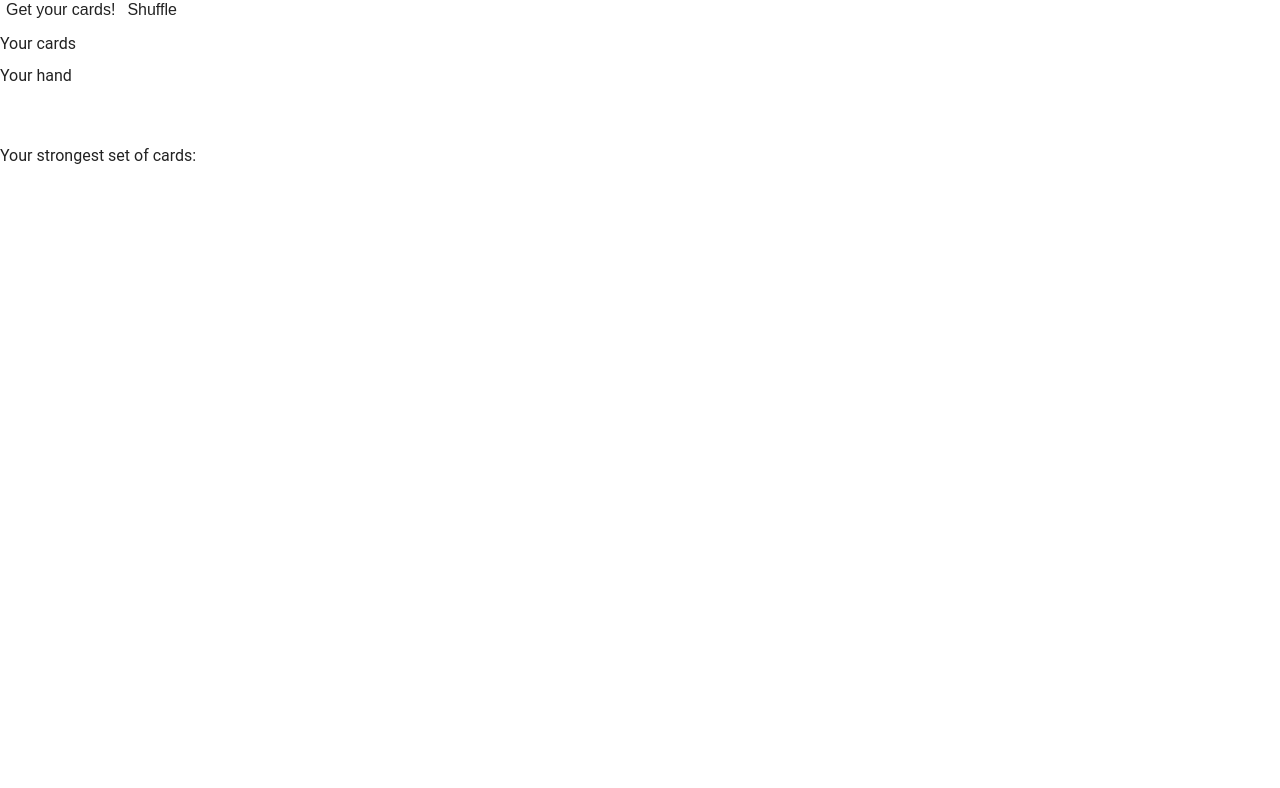
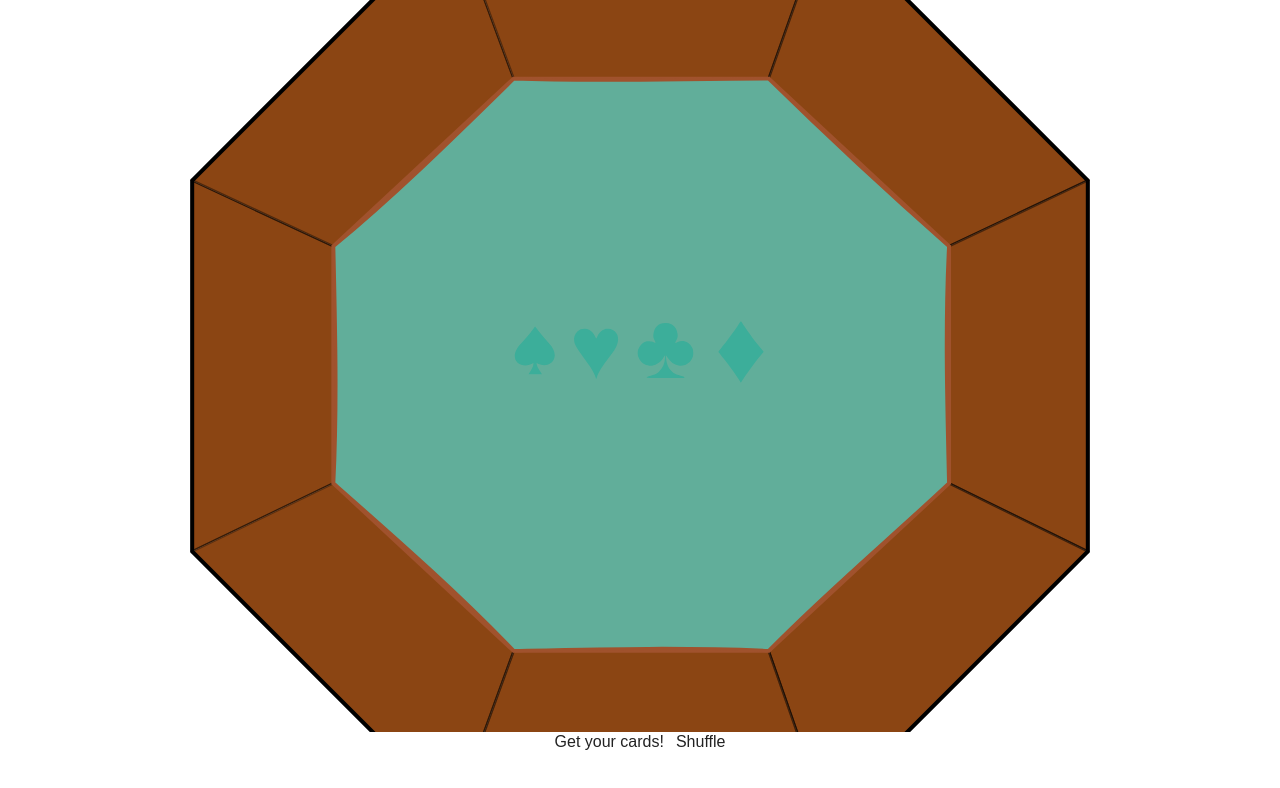
Before and after one commit to CezSew/React-poker, a React (Create React App) app: page / in a window 1280 px wide. Shown: the top 788 px of the page. Built offline with nearby package versions, Linux system fonts and the light colour scheme.

Commit message:
Added graphical layout

```diff
--- a/src/App.jsx
+++ b/src/App.jsx
@@ -65,7 +65,7 @@ class App extends React.Component {
     let randomCards = utils.getRandomCards(this.state.remainingCards, numberOfCards);
     let remainingCards = utils.exludeCardsFromRemaining(this.state.remainingCards, ...randomCards);
     let playerHand = utils.getPlayerHand([...utils.deepArrayClone(this.state.board), ...utils.deepArrayClone(randomCards), ...utils.deepArrayClone(this.state.playerCards)]);
- // let playerHand = utils.getPlayerHand([[7, "c"], [2, "d"], [9, "h"], [8, "s"], [5, "d"], [6, "c"]]);
+//  let playerHand = utils.getPlayerHand([[6, "d"], [5, "s"], [10, "c"], [4, "c"], [11, "s"], [2, "s"], [3, "s"]]);
     this.setState(
       {
         randomlySelectedCards: [...this.state.randomlySelectedCards, ...randomCards],
@@ -98,24 +98,34 @@ class App extends React.Component {
     let strongestHand = this.state.playerHand.map(card => <Card key={this.getKey()} card={card}/>);
     return (
       <div className="app">
+
+
+        <main className="app__table">
+          <ul className="app__board">{board}</ul>
+          <ul  className="app__hand">{playerCards}</ul>
+        </main>
+        <section className="app__controlls">
           {this.state.gameStep === '' && <button onClick={this.getHands}>Get your cards!</button>}
           {this.state.gameStep === 'start' && <button onClick={(e) => this.hitThBoard(3, 'flop')}>Get flop</button>}
           {this.state.gameStep === 'flop' && <button onClick={(e) => this.hitThBoard(1, 'turn')}>Get turn</button>}
           {this.state.gameStep === 'turn' && <button onClick={(e) => this.hitThBoard(1, 'river')}>Get river</button>}
+          <button onClick={this.shuffleTheDeck}>Shuffle</button>
 
 
-        <button onClick={this.shuffleTheDeck}>Shuffle</button>
+          <br />
+          <br/><br/><br/>
 
-         <ul className="app__board">{board}</ul><br/>
-         Your cards <br/>
-         <ul  className="app__hand">{playerCards}</ul>
-        <br />
-         Your hand <br/><br/>
-         {this.state.playerHandString}<br/><br/><br/>
+          {this.state.playerHandString &&
+          <aside className="app__strongest-hand-wrapper">
           Your strongest set of cards:
-         <ul  className="app__hand">
+            <ul  className="app__strongest-hand">
               {strongestHand}
-         </ul>
+            </ul>  <br/>
+          {this.state.playerHandString}
+          </aside> }
+
+        </section>
+
       </div>
     );
   }
--- a/src/css/App.css
+++ b/src/css/App.css
@@ -5,14 +5,53 @@ body {
 .app__board {
     display: flex;
 }
+.app__strongest-hand {
+    display: flex;
+    margin-top: 10px;
+}
+.app__strongest-hand-wrapper {
+    position: fixed;
+    top: 20px;
+    right: 20px;
+    padding: 20px;
+    border-radius: 5px;
+    background-color: rgba(0, 0, 0, 0.5);
+    color: #fff;
+}
 .app__hand {
     display: flex;
+    position: absolute;
+    bottom: 20px;
+    left: calc(50% - 112px);
 }
 .app__card {
-    margin-right: 20px;
+    margin-right: 3px;
 }
 .app__card.card .card__face {
     display: block;
-    width: 180px;
+    width: 110px;
     height: auto;
 }
+.app {
+    width: 100vw;
+    height: 100vh;
+    display: flex;
+    align-items: center;
+    justify-content: center;
+    flex-direction: column;
+}
+.app__table {
+    position: relative;
+    width:900px;
+    height: 900px;
+    background-image: url('/img/table_ver1.svg');
+    background-size: cover;
+    background-position: center;
+    background-repeat: no-repeat;
+    display: flex;
+    justify-content: center;
+    align-items: center;
+}
+.app__strongest-hand .app__card.card .card__face {
+    width: 55px;
+}
--- a/src/utils/getPlayerHand.js
+++ b/src/utils/getPlayerHand.js
@@ -120,7 +120,7 @@ const getStraight = (cardsArray) => {
         return [val, colors[i]];
     })
 
-    return result;
+    return result.splice(0, 5);
 }
 
 const getValueCombos = (vals, colors, cards) => {
@@ -172,7 +172,7 @@ const getValueCombos = (vals, colors, cards) => {
         playerHand = getStrongestHand([quads, quads, quads, quads], cards);
     } else if(totalCombos === 2 && combos.pair && combos.three) {    // full house
         combo += `Full house ${translateCard(highestThreeOfAKind)}s and ${translateCard(highestPair)}s`;
-        playerHand = getStrongestHand([highestThreeOfAKind, highestThreeOfAKind, highestThreeOfAKind, highestPair, highestPair], cards);
+        playerHand = getStrongestHand([highestThreeOfAKind, highestThreeOfAKind, highestThreeOfAKind, highestPair, highestPair], cards, true);
     } else if(!flush) {
         if(straight.length === 5) { // straight
             playerHand = straight;
@@ -210,9 +210,9 @@ const orderCardsByValue = (cards) => {
     return orderedCards.splice(0, 5);
 }
 
-const getStrongestHand = (combo, cards) => {
+const getStrongestHand = (combo, cards, fullHouse) => {
     let usedCards = [];
-    if(combo.length !== 5) {
+    if(combo.length !== 5 || fullHouse) {
         cards.forEach(card => {
             combo.forEach(val => {
                 if(card[0] === val) {
```
Also changed, not shown: public/img/table_ver1.svg (added). Lines whose indentation alone changed are shown as unchanged.
